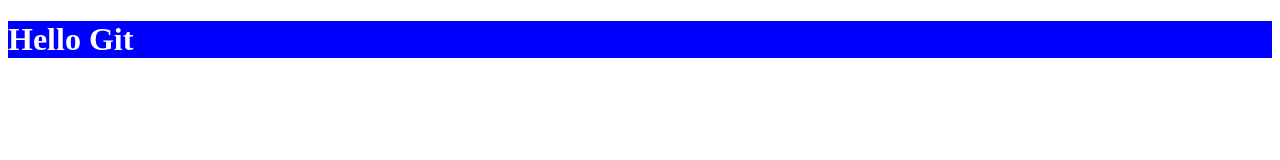
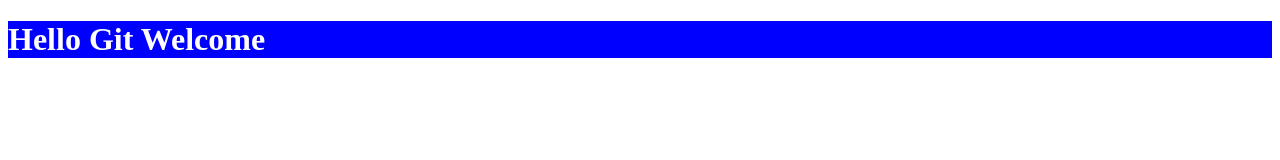
Before and after one commit to gowtham-rajkumar/demo1, a plain HTML site: page index.html in a window 1280 px wide. Drawn offline with Linux system fonts and the light colour scheme.

Commit message:
version 2 of html file

```diff
--- a/index.html
+++ b/index.html
@@ -7,6 +7,6 @@
     <link rel="stylesheet" href="style.css">
 </head>
 <body>
-    <h1>Hello Git</h1>
+    <h1>Hello Git Welcome</h1>
 </body>
 </html>
```
